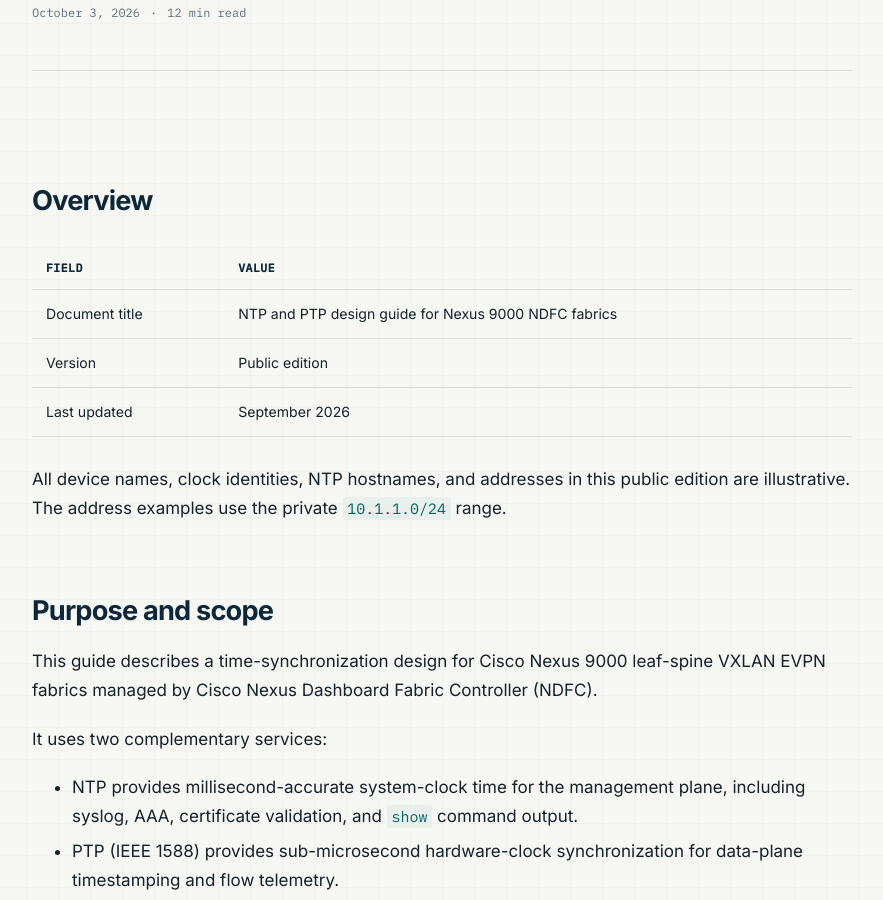
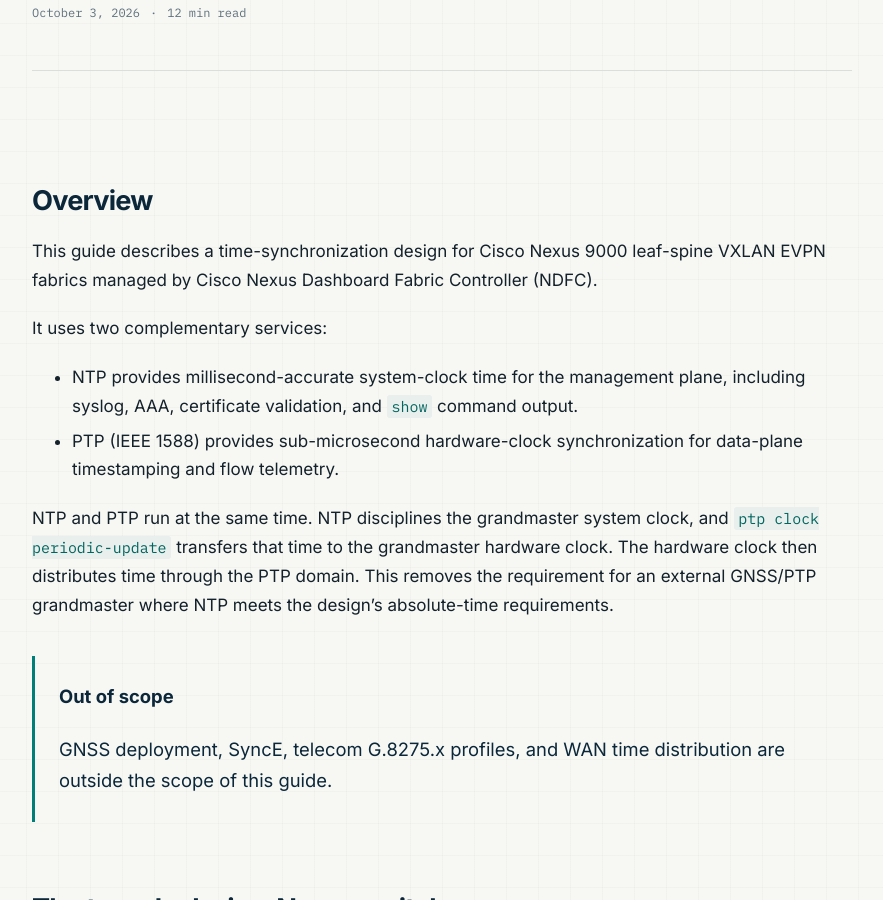
Before and after one commit to karsagar28/karsagar28.github.io, a Jekyll site: the page built from _posts/2026-10-03-ntp-ptp-design-nexus-9000-ndfc.md, in a window 1280 px wide and 900 px high, scrolled down 457 px. Shown: the whole window, without its empty margins (198-1081 px from the left). Built offline with Jekyll 4.4.1, drawn with Linux system fonts in a browser that asks for light colours; comment, search, counter and statistics services are not loaded; some of the changed text lies outside the part shown.

Commit message:
Refine NTP and PTP design guide content
Removed unnecessary introductory details and a diagram from the NTP and PTP design guide.

````diff
--- a/_posts/2026-10-03-ntp-ptp-design-nexus-9000-ndfc.md
+++ b/_posts/2026-10-03-ntp-ptp-design-nexus-9000-ndfc.md
@@ -12,16 +12,6 @@
 ---
 
 ## Overview
-
-| Field | Value |
-|---|---|
-| Document title | NTP and PTP design guide for Nexus 9000 NDFC fabrics |
-| Version | Public edition |
-| Last updated | September 2026 |
-
-All device names, clock identities, NTP hostnames, and addresses in this public edition are illustrative. The address examples use the private `10.1.1.0/24` range.
-
-## Purpose and scope
 
 This guide describes a time-synchronization design for Cisco Nexus 9000 leaf-spine VXLAN EVPN fabrics managed by Cisco Nexus Dashboard Fabric Controller (NDFC).
 
@@ -58,20 +48,7 @@
   <figcaption><a href="https://app.excalidraw.com/s/7Zy4MTUQ2T3/2U80uMEc9ok">Editable Excalidraw diagram</a></figcaption>
 </figure>
 
-```text
-NTP service
-    |
-    v
-Grandmaster system clock
-    |
-    | ptp clock periodic-update
-    v
-Grandmaster hardware clock
-    |
-    | PTP
-    v
-Downstream PTP boundary clocks
-```
+
 
 - NTP sets the absolute wall-clock time on the grandmaster system clock.
 - `ptp clock periodic-update` copies that system-clock time to the grandmaster hardware clock.
````
